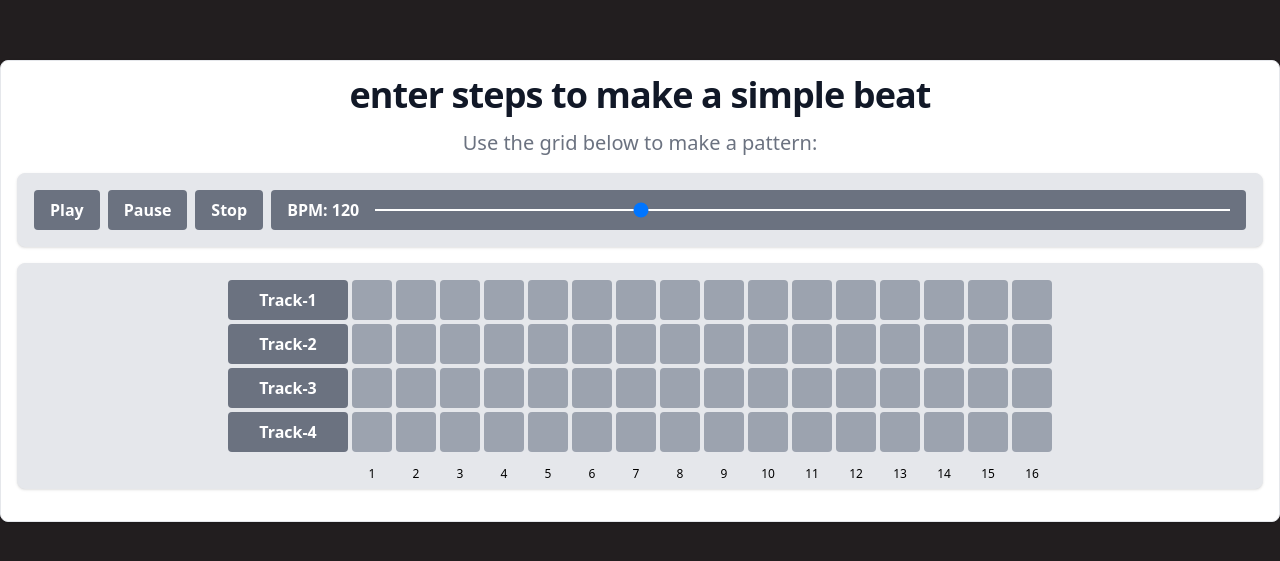
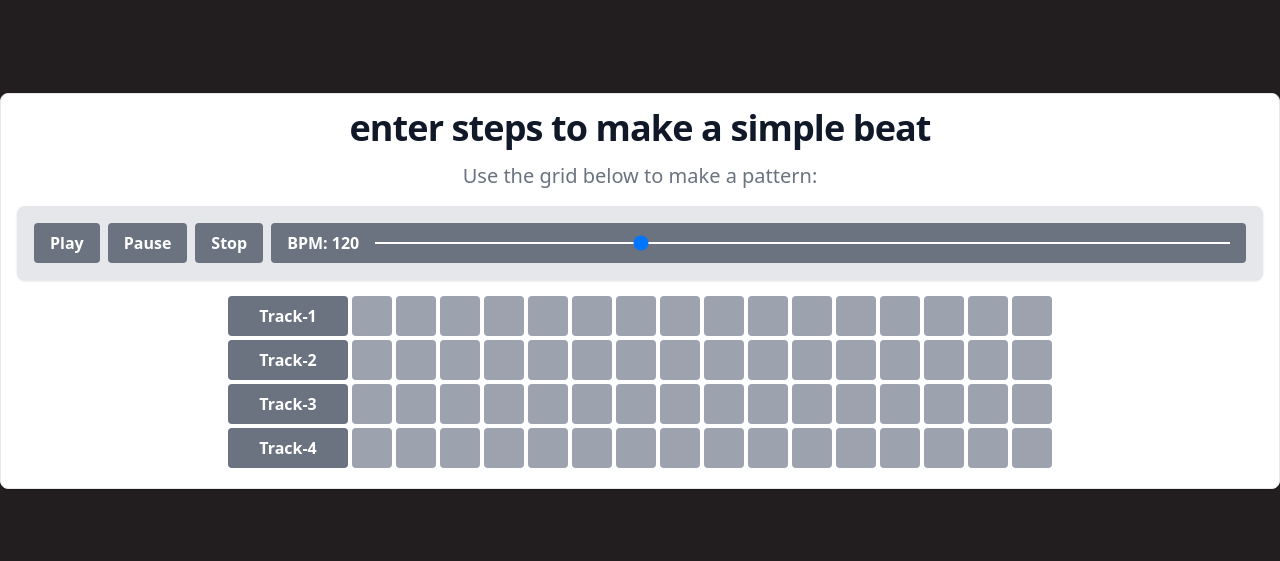
Before and after one commit to samwiseGhandi/drum-pattern-forum, a Nuxt app: page /sequencer in a window 1280 px wide. Shown: the part 101-662 px from the top of the page. Built offline with nearby package versions, Linux system fonts and the light colour scheme.

Commit message:
commiting branch

```diff
--- a/pages/sequencer.vue
+++ b/pages/sequencer.vue
@@ -29,23 +29,15 @@
           </div>
 
           <!-- Pattern area -->
-          <div class="mb-4 w-full p-4 text-center bg-gray-200 border border-gray-200 rounded-lg shadow">
-            <div class="grid-column patterns flex mb-1" v-for="track in amountOfTracks">
-              <h2 class="bg-gray-500 hover:bg-gray-700 text-white font-bold py-2 px-4 rounded track-{{ track }}">
-                Track-{{ track }}</h2>
-              <button v-for="step in 16" class="w-10 h-10" :key="(track - 1) * 16 + step"
-                :class="`bg-gray-400 hover:bg-orange-400 text-white font-bold py-2 px-4 rounded track-box-${track}-${step} `"
-                @click="toggleStep(step)">
-                <span class="step-number">{{ step }}</span>
-              </button>
-            </div>
-            <div class="grid-column">
-              <h2 class="p-1 track"></h2>
-              <div v-for="step in 16" class="w-10 h-4" :key="(step - 1) * 16 + step"
-                :class="`p-1 track-box-${step}-${step - 1}`">
-                <span class="step-nr text-xs">{{ step }}</span>
-              </div>
-            </div>
+          <div class="grid-column patterns flex mb-1" v-for="track in amountOfTracks">
+            <h2 class="bg-gray-500 hover:bg-gray-700 text-white font-bold py-2 px-4 rounded track-{{ track }}">
+              Track-{{ track }}</h2>
+            <button v-for="step in 16" class="w-10 h-10" :key="(track - 1) * 16 + step" :class="{
+              'bg-gray-400 hover:bg-orange-400 text-white font-bold py-2 px-4 rounded': !sequencer.sequence[(track - 1) * 16 + step - 1],
+              'bg-green-500 hover:bg-green-600 text-white font-bold py-2 px-4 rounded': sequencer.sequence[(track - 1) * 16 + step - 1]
+            }" @click="toggleStep(track, step)">
+              <span class="step-number">{{ step }}</span>
+            </button>
           </div>
 
           <!-- <audio class="track-1-sound" src=""></audio>
@@ -59,10 +51,12 @@
 </template>
 
 <script>
+import Sequencer from "../utils/Sequencer"
 export default {
   data() {
     return {
-      sequence: [false, false, false, false, false, false, false, false, false, false, false, false, false, false, false, false],
+      sequencer: new Sequencer, // Initialize sequencer as null
+      // sequence: [false, false, false, false, false, false, false, false, false, false, false, false, false, false, false, false],
       isPlaying: false,
       currentStep: 0,
       tempo: 120,
@@ -70,36 +64,6 @@ export default {
     };
   },
   methods: {
-    toggleStep(index) {
-      this.sequence[index] = !this.sequence[index];
-    },
-    play() {
-      this.currentStep = 0; // Reset the current step to the beginning
-      this.isPlaying = true;
-      this.playStep();
-    },
-    playStep() {
-      const previousStep = (this.currentStep - 1 + this.sequence.length) % this.sequence.length;
-      const previousStepElement = document.querySelector(`.track-box-${previousStep + 1}`);
-      if (previousStepElement) {
-        previousStepElement.classList.remove("active-step");
-      }
-
-      if (this.sequence[this.currentStep]) {
-        console.log(`Step ${this.currentStep} triggered.`);
-        // Logic here for playback
-      }
-
-      const currentStepElement = document.querySelector(`.track-box-${this.currentStep + 1}`);
-      if (currentStepElement) {
-        currentStepElement.classList.add("active-step");
-      }
-
-      this.currentStep = (this.currentStep + 1) % this.sequence.length;
-      if (this.isPlaying) {
-        setTimeout(this.playStep, 300); // Adjust the timing interval as needed
-      }
-    },
     pause() {
       this.isPlaying = false;
     },
--- a/tailwind.config.js
+++ b/tailwind.config.js
@@ -2,6 +2,7 @@
 module.exports = {
   content: [
     "./components/**/*.{js,vue,ts}",
+    "./utils/**/*.{js,vue,ts}",
     "./layouts/**/*.vue",
     "./pages/**/*.vue",
     "./plugins/**/*.{js,ts}",
--- /dev/null
+++ b/utils/Sequencer.js
@@ -0,0 +1,38 @@
+export default class Sequencer {
+  constructor() {
+    this.sequence = Array(16).fill(false);
+    this.currentStep = 0;
+    this.isPlaying = false;
+  }
+
+  toggleStep(index) {
+    this.sequence[index] = !this.sequence[index];
+  }
+
+  play() {
+    this.isPlaying = true;
+    this.currentStep = 0;
+    this.playStep();
+  }
+
+  playStep() {
+    if (this.sequence[this.currentStep]) {
+      console.log(`Step ${this.currentStep} triggered.`);
+      // Logic here for playback
+    }
+
+    this.currentStep = (this.currentStep + 1) % this.sequence.length;
+    if (this.isPlaying) {
+      setTimeout(() => this.playStep(), 300); // Adjust the timing interval as needed
+    }
+  }
+
+  pause() {
+    this.isPlaying = false;
+  }
+
+  stop() {
+    this.isPlaying = false;
+    this.currentStep = 0;
+  }
+}
```
